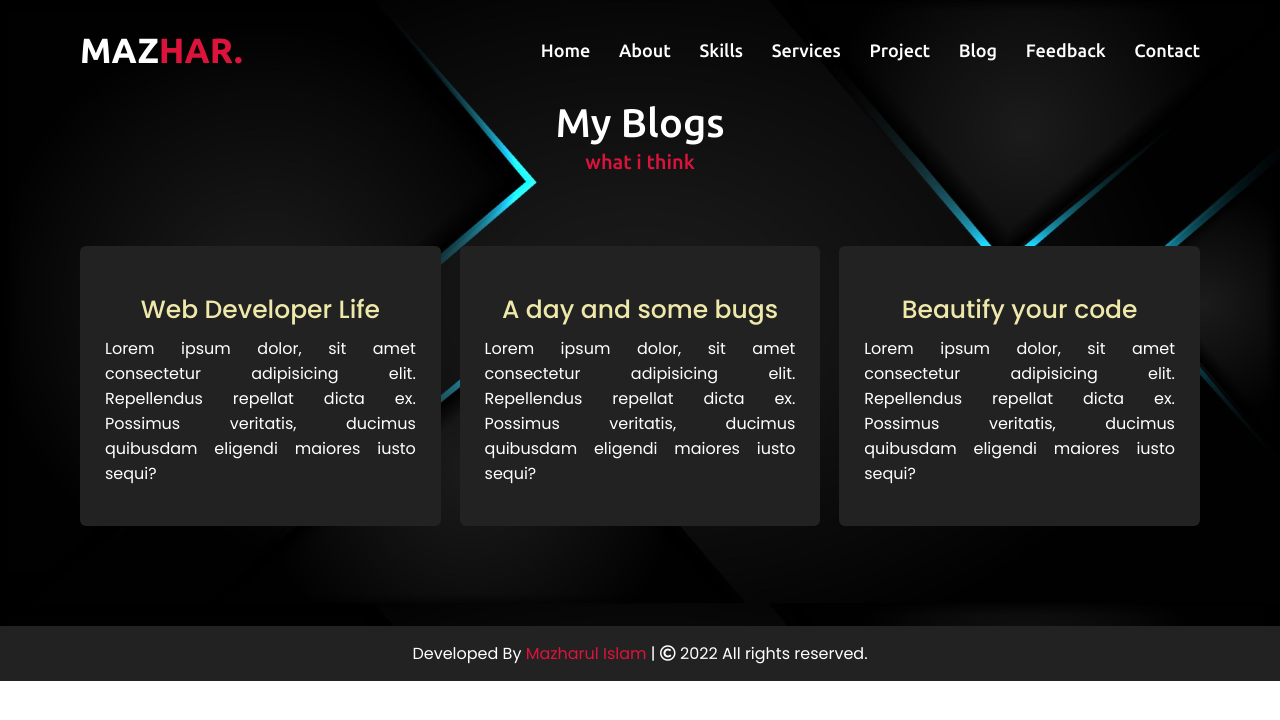
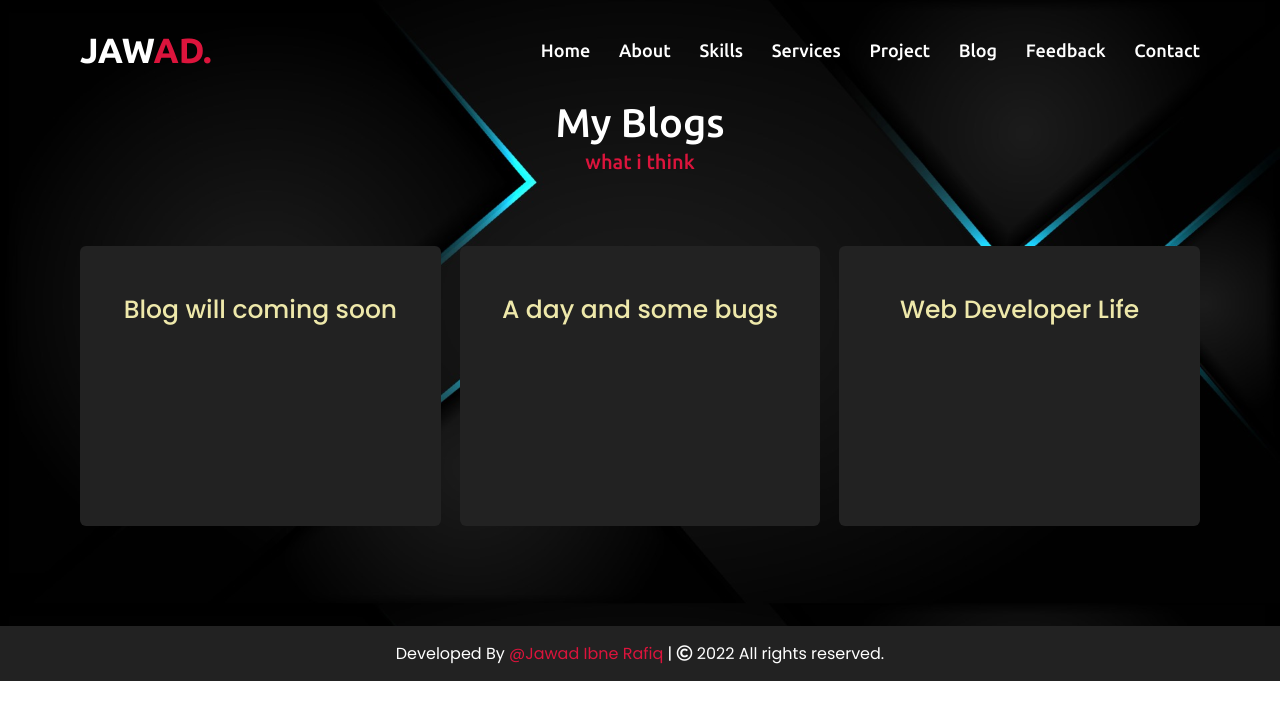
Before and after one commit to JawadJisan/portfolio, a plain HTML site: page blog.html in a window 1280 px wide. Drawn offline with nearby package versions, Linux system fonts and the light colour scheme.

Commit message:
changes some Projects

```diff
--- a/blog.html
+++ b/blog.html
@@ -20,7 +20,7 @@
     </div>
     <nav class="navbar">
         <div class="max-width">
-            <div class="logo"><a href="#">MAZ<span>HAR.</span></a></div>
+            <div class="logo"><a href="index.html#home">JAW<span>AD.</span></a></div>
             <ul class="menu">
                 <li><a href="index.html#home" class="menu-btn">Home</a></li>
                 <li><a href="index.html#about" class="menu-btn">About</a></li>
@@ -45,22 +45,22 @@
                 <div class="card">
                     <div class="box">
                         <!-- <i class="fas fa-code"></i> -->
-                        <div class="text" style="color: palegoldenrod ">Web Developer Life</div>
-                        <p style="text-align: justify;">Lorem ipsum dolor, sit amet consectetur adipisicing elit. Repellendus repellat dicta ex. Possimus veritatis, ducimus quibusdam eligendi maiores iusto sequi?</p>
+                        <div class="text" style="color: palegoldenrod ">Blog will coming soon</div>
+                        <p style="text-align: justify;"></p>
                     </div>
                 </div>
                 <div class="card">
                     <div class="box">
                         <!-- <i class="fas fa-laptop-medical"></i> -->
                         <div class="text" style="color: palegoldenrod">A day and some bugs</div>
-                        <p style="text-align: justify;">Lorem ipsum dolor, sit amet consectetur adipisicing elit. Repellendus repellat dicta ex. Possimus veritatis, ducimus quibusdam eligendi maiores iusto sequi?</p>
+                        <p style="text-align: justify;"></p>
                     </div>
                 </div>
                 <div class="card">
                     <div class="box">
                         <!-- <i class="fas fa-wifi"></i> -->
-                        <div class="text" style="color: palegoldenrod">Beautify your code</div>
-                        <p style="text-align: justify;">Lorem ipsum dolor, sit amet consectetur adipisicing elit. Repellendus repellat dicta ex. Possimus veritatis, ducimus quibusdam eligendi maiores iusto sequi?</p>
+                        <div class="text" style="color: palegoldenrod">Web Developer Life</div>
+                        <p style="text-align: justify;"></p>
                     </div>
                 </div>
                </div>
@@ -71,9 +71,11 @@
 
     <!-- footer section start -->
     <footer>
-        <span>Developed By <a href="https://mazharul-islam.web.app/">Mazharul Islam</a> | <span class="far fa-copyright"></span>
-        <script type="text/javascript">var year = new Date();document.write(year.getFullYear());</script>
-        All rights reserved.</span>
+        <span>Developed By <a href="">@Jawad Ibne Rafiq</a> | <span
+                class="far fa-copyright"></span>
+            <script type="text/javascript">var year = new Date(); document.write(year.getFullYear());</script>
+            All rights reserved.
+        </span>
     </footer>
 
     <script src="script.js"></script>
--- a/style.css
+++ b/style.css
@@ -853,3 +853,6 @@ footer span a:hover{
         line-height: 38px;
     }
 }
+.newCont{
+    width: 100%;
+}
```
Also changed, not shown: index.html (+36 -15 lines).
